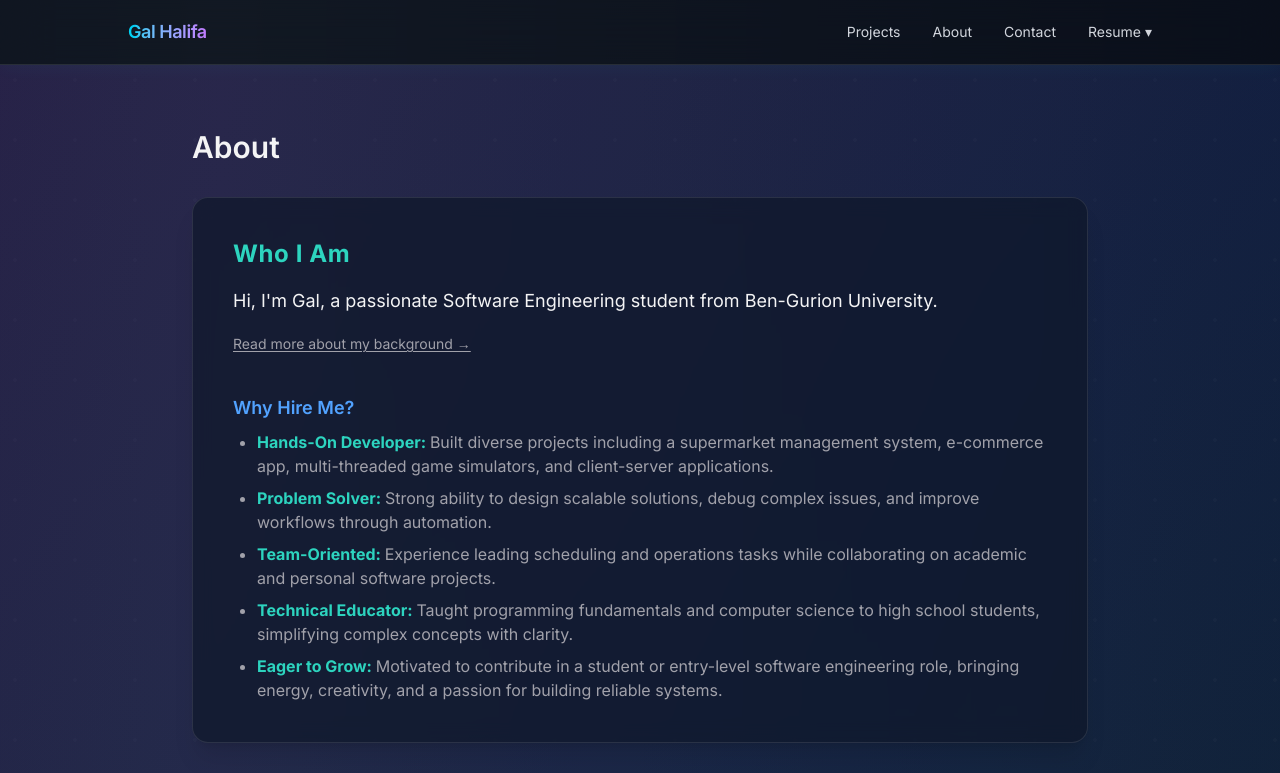
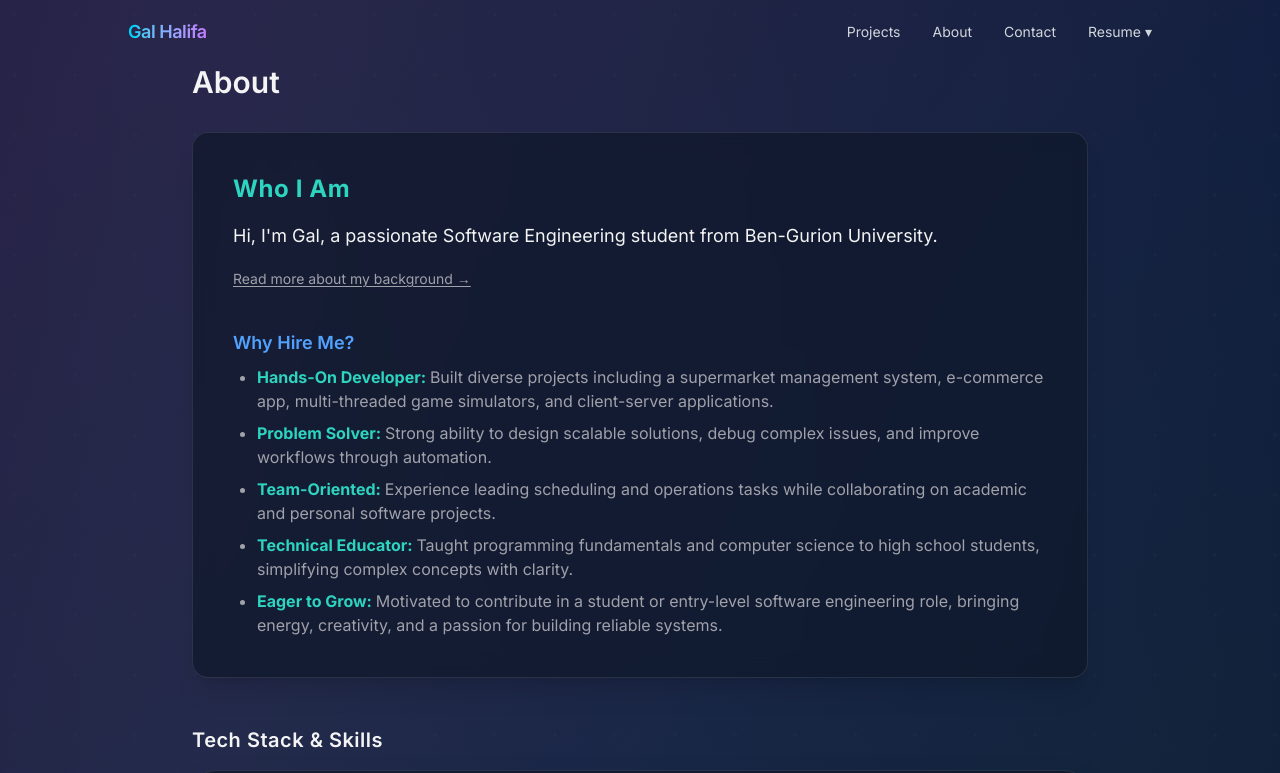
Before and after one commit to GalHalifa6/Portfolio, a Next.js app: page /about in a window 1280 px wide. Shown: the top 773 px of the page. Built offline with nearby package versions, Linux system fonts and the light colour scheme.

Commit message:
intro section added3

```diff
--- a/src/components/NavBar.tsx
+++ b/src/components/NavBar.tsx
@@ -1,14 +1,28 @@
 'use client';
 
-import { useState } from 'react';
+import { useState, useEffect } from 'react';
 import Link from 'next/link';
 
 export default function NavBar() {
   const [isMenuOpen, setIsMenuOpen] = useState(false);
   const [isResumeDropdownOpen, setIsResumeDropdownOpen] = useState(false);
+  const [scrolled, setScrolled] = useState(false);
+
+  // מאזין לגלילה כדי לשנות את השקיפות והצל
+  useEffect(() => {
+    const handleScroll = () => setScrolled(window.scrollY > 20);
+    window.addEventListener('scroll', handleScroll);
+    return () => window.removeEventListener('scroll', handleScroll);
+  }, []);
 
   return (
-  <header className="relative z-50 bg-black/40 backdrop-blur-xl border-b border-white/10 shadow-[0_0_20px_rgba(0,255,200,0.05)]">
+    <header
+      className={`fixed top-0 left-0 w-full z-50 border-b transition-all duration-500 ${
+        scrolled
+          ? 'bg-black/70 border-cyan-400/20 backdrop-blur-xl shadow-[0_0_25px_rgba(0,255,255,0.1)]'
+          : 'bg-transparent border-transparent backdrop-blur-none'
+      }`}
+    >
       <div className="max-w-6xl mx-auto px-6 md:px-10 lg:px-16 h-16 flex items-center justify-between">
         <Link
           href="/"
@@ -32,6 +46,7 @@ export default function NavBar() {
             </Link>
           ))}
 
+          {/* Resume Dropdown */}
           <div className="relative group">
             <button className="text-gray-300 hover:text-cyan-300 transition-colors focus:outline-none">
               Resume ▾
```
